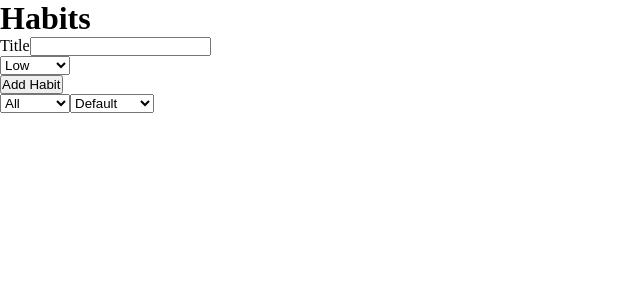
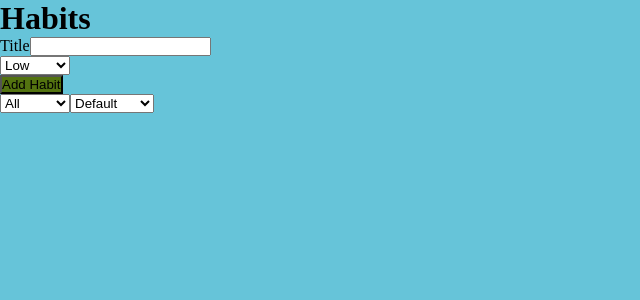
Before and after one commit to Ludvig-D/PAA, a React (Vite) app: page /habits in a window 1280 px wide. Shown: the top 300 px of the page, without its empty margins (0-640 px from the left). Built offline with nearby package versions, Linux system fonts and the light colour scheme.

Commit message:
Added some style

```diff
--- a/src/App.css
+++ b/src/App.css
@@ -0,0 +1,3 @@
+button {
+  background-color: var(--button-color);
+}
--- a/src/components/HabitItem/HabitItem.module.css
+++ b/src/components/HabitItem/HabitItem.module.css
@@ -4,14 +4,13 @@
 }
 
 #item {
-  background-color: green;
+  background-color: var(--background-color);
+  opacity: 0.8;
   padding: 2rem 1.5rem;
   display: flex;
   flex-direction: column;
   gap: 1rem;
-  border-bottom: 4px solid black;
+  border: 4px solid var(--border-color);
+  width: 80%;
+  border-radius: 15px;
 }
-
-#item:first-child {
-  border-top: 4px solid black;
-}
--- a/src/index.css
+++ b/src/index.css
@@ -8,4 +8,14 @@ html,
 body {
   width: 100%;
   min-height: 100vh;
+  background-color: var(--foreground-color);
 }
+
+:root {
+  --border-color: #1b778c;
+  --foreground-color: #66c4d9;
+  --button-color: #537310;
+  --background-color: #f2ebc9;
+  --text-color: #000000;
+  /* dont know if we will use #A0EAF2 */
+}
--- a/src/pages/Habits/Habits.jsx
+++ b/src/pages/Habits/Habits.jsx
@@ -3,6 +3,7 @@ import HabitsForm from '../../components/HabitsForm/HabitsForm';
 import { HabitContext } from '../../context/HabitContext';
 import HabitItem from '../../components/HabitItem/HabitItem';
 import HabitSelects from '../../components/HabitSelects/HabitSelects';
+import style from './Habits.module.css';
 
 export default function Habits() {
   const { habitList } = useContext(HabitContext);
@@ -12,7 +13,7 @@ export default function Habits() {
       <h1>Habits</h1>
       <HabitsForm />
       <HabitSelects />
-      <div>
+      <div id={style.habitContainer}>
         {habitList.map((habit) => (
           <HabitItem key={habit.id} habit={habit} />
         ))}
--- a/src/pages/Habits/Habits.module.css
+++ b/src/pages/Habits/Habits.module.css
@@ -0,0 +1,6 @@
+#habitContainer {
+  display: flex;
+  flex-direction: column;
+  align-items: center;
+  gap: 1rem;
+}
```
